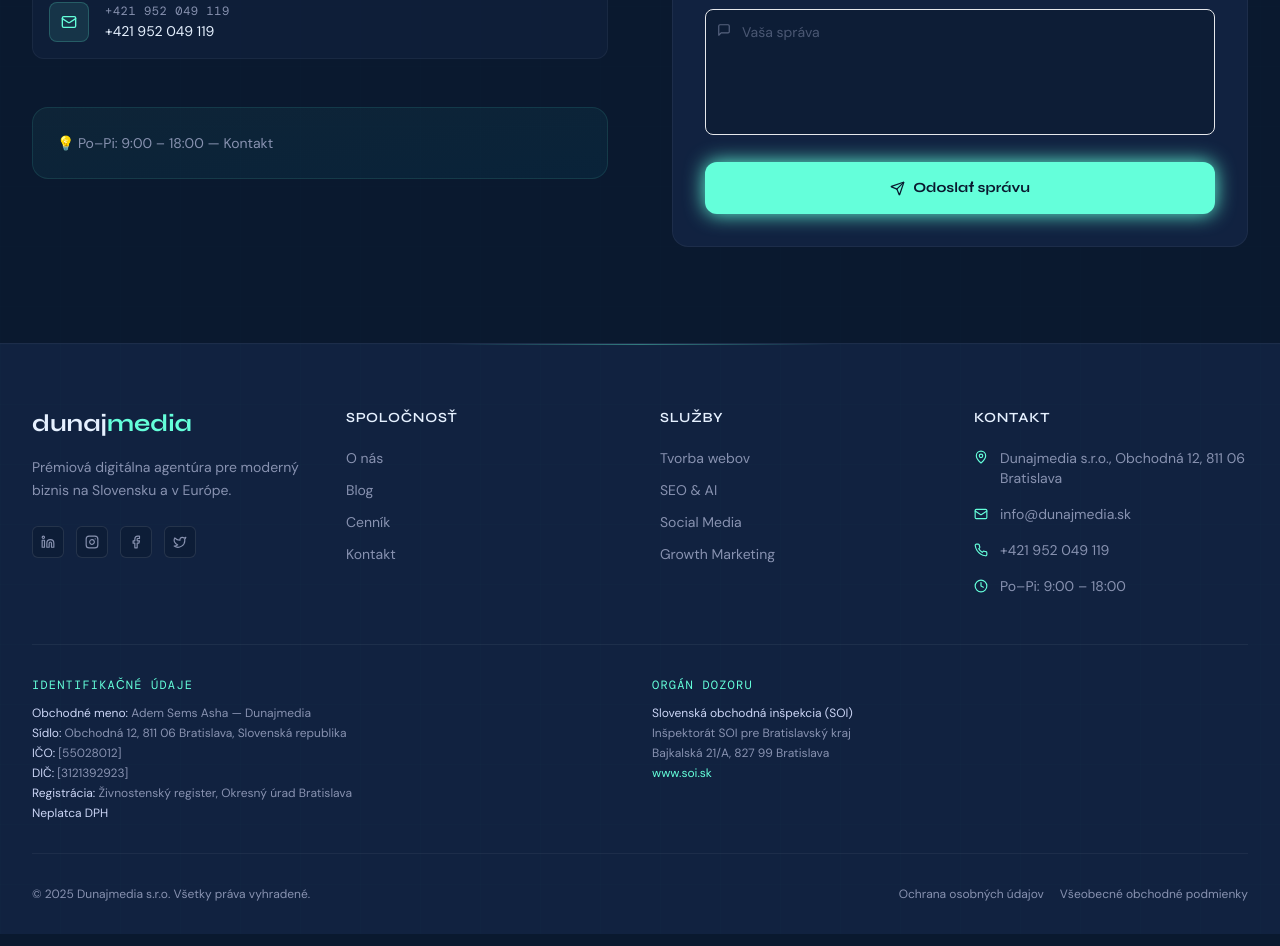
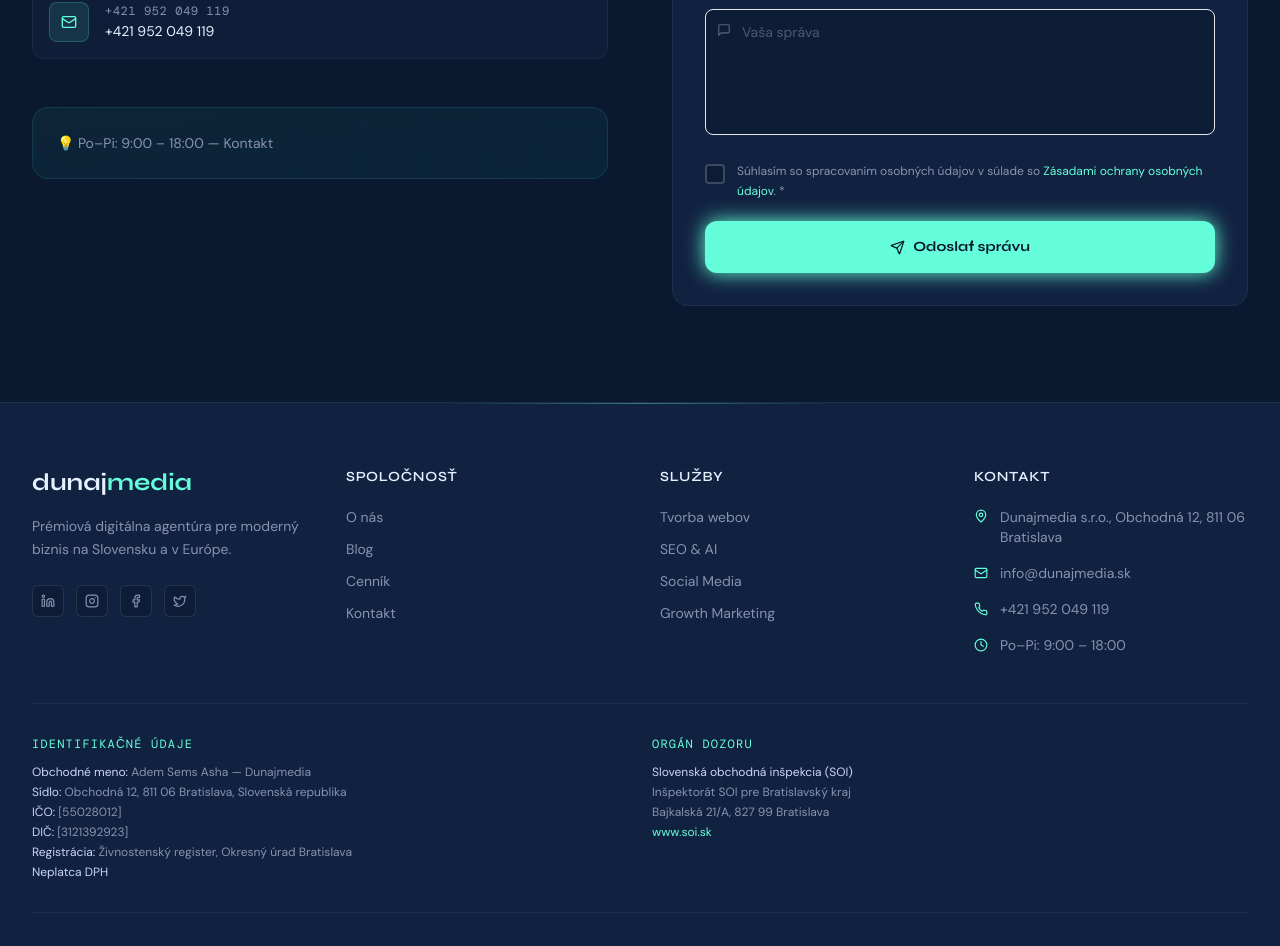
Before and after one commit to Ademsems/dunajmedia, a Next.js app: page / in a window 1280 px wide. Shown: the part 4941-5887 px from the top of the page. Built offline with nearby package versions, Linux system fonts and the light colour scheme.

Commit message:
Update ContactForm.tsx

```diff
--- a/src/components/ContactForm.tsx
+++ b/src/components/ContactForm.tsx
@@ -3,6 +3,7 @@
 import { useState } from 'react';
 import { motion, AnimatePresence } from 'framer-motion';
 import { Send, CheckCircle, AlertCircle, User, Mail, Building2, MessageSquare, ChevronDown } from 'lucide-react';
+import Link from 'next/link';
 import { useLanguage } from '@/context/LanguageContext';
 
 interface FormState {
@@ -11,6 +12,7 @@
   company: string;
   service: string;
   message: string;
+  consent: boolean;
 }
 
 const initialState: FormState = {
@@ -19,6 +21,7 @@
   company: '',
   service: '',
   message: '',
+  consent: false,
 };
 
 export default function ContactForm() {
@@ -26,11 +29,18 @@
   const [form, setForm] = useState<FormState>(initialState);
   const [status, setStatus] = useState<'idle' | 'submitting' | 'success' | 'error'>('idle');
   const [focused, setFocused] = useState<string | null>(null);
+  const [consentError, setConsentError] = useState(false);
 
   const services = tArray<string>('contact.form.services');
 
   const handleChange = (e: React.ChangeEvent<HTMLInputElement | HTMLTextAreaElement | HTMLSelectElement>) => {
-    setForm(prev => ({ ...prev, [e.target.name]: e.target.value }));
+    const target = e.target;
+    if (target instanceof HTMLInputElement && target.type === 'checkbox') {
+      setForm(prev => ({ ...prev, [target.name]: target.checked }));
+      if (target.checked) setConsentError(false);
+    } else {
+      setForm(prev => ({ ...prev, [target.name]: target.value }));
+    }
   };
 
   const handleSubmit = async (e: React.MouseEvent) => {
@@ -39,6 +49,11 @@
     if (!form.name || !form.email || !form.message) {
       setStatus('error');
       setTimeout(() => setStatus('idle'), 4000);
+      return;
+    }
+
+    if (!form.consent) {
+      setConsentError(true);
       return;
     }
 
@@ -235,6 +250,50 @@
                 </div>
               </div>
 
+              {/* GDPR Consent Checkbox */}
+              <div>
+                <label className={`flex items-start gap-3 cursor-pointer group ${consentError ? 'opacity-100' : ''}`}>
+                  <div className="relative flex-shrink-0 mt-0.5">
+                    <input
+                      type="checkbox"
+                      name="consent"
+                      checked={form.consent}
+                      onChange={handleChange}
+                      className="sr-only"
+                    />
+                    <div className={`w-5 h-5 rounded border-2 flex items-center justify-center transition-all duration-200 ${
+                      form.consent
+                        ? 'bg-aqua border-aqua'
+                        : consentError
+                        ? 'border-red-400 bg-red-400/10'
+                        : 'border-white/20 bg-navy/60 group-hover:border-aqua/40'
+                    }`}>
+                      {form.consent && (
+                        <svg className="w-3 h-3 text-navy" fill="none" viewBox="0 0 24 24" stroke="currentColor" strokeWidth={3}>
+                          <path strokeLinecap="round" strokeLinejoin="round" d="M5 13l4 4L19 7" />
+                        </svg>
+                      )}
+                    </div>
+                  </div>
+                  <span className={`text-xs font-body leading-relaxed ${consentError ? 'text-red-400' : 'text-slate-text'}`}>
+                    Súhlasím so spracovaním osobných údajov v súlade so{' '}
+                    <Link
+                      href="/ochrana-udajov"
+                      className="text-aqua hover:underline"
+                      target="_blank"
+                    >
+                      Zásadami ochrany osobných údajov
+                    </Link>
+                    . *
+                  </span>
+                </label>
+                {consentError && (
+                  <p className="mt-2 text-xs text-red-400 font-body">
+                    Pre odoslanie formulára je potrebný váš súhlas.
+                  </p>
+                )}
+              </div>
+
               {/* Submit */}
               <motion.button
                 onClick={handleSubmit}
```
